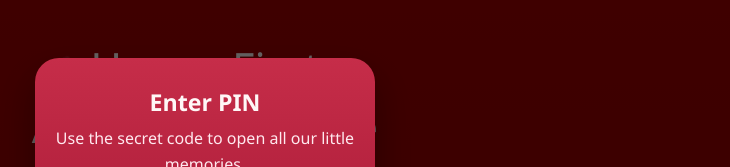
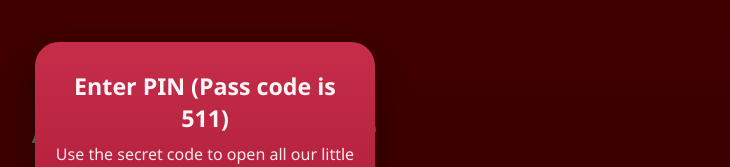
Before and after one commit to click-to-fall/Anniversary-design-3, a plain HTML site: page index.html in a window 1280 px wide. Both pictures are taken after a click on the button "tap to unlock". Shown: the part 199-366 px from the top of the page, without its empty margins (435-1165 px from the left). Drawn offline with Linux system fonts and the light colour scheme.

```diff
--- a/index.html
+++ b/index.html
@@ -476,7 +476,7 @@
   <div class="container">
     <div class="hero-box">
       <div class="hero-title">Happy First Anniversary Love</div>
-      <div class="hero-sub">Unlock my heart for you &gt;</div>
+      <div class="hero-sub">Unlock my heart for you&gt;</div>
       <button class="unlock-btn" onclick="openPin()">tap to unlock</button>
     </div>
   </div>
@@ -484,7 +484,7 @@
 
 <div class="pin-modal" id="pinModal">
   <div class="pin-card">
-    <h2>Enter PIN</h2>
+    <h2>Enter PIN (Pass code is 511)</h2>
     <p>Use the secret code to open all our little memories.</p>
     <input class="pin-input" id="pinInput" type="password" maxlength="3" placeholder="***">
     <div class="pin-actions">
@@ -561,7 +561,6 @@
 
 
         <div class="section-title">Still my favorite story</div>
-        <div class="section-text">I rebuilt it closer to your Figma style: the collage, the real open book, the scrapbook board, and random romantic pieces everywhere.</div>
         <button class="secret-btn" onclick="toggleSecret()">open secret note ✨</button>
         <div class="secret-note" id="secretNote">If I had to choose all over again, I would still choose you every single time.</div>
       </div>
```
